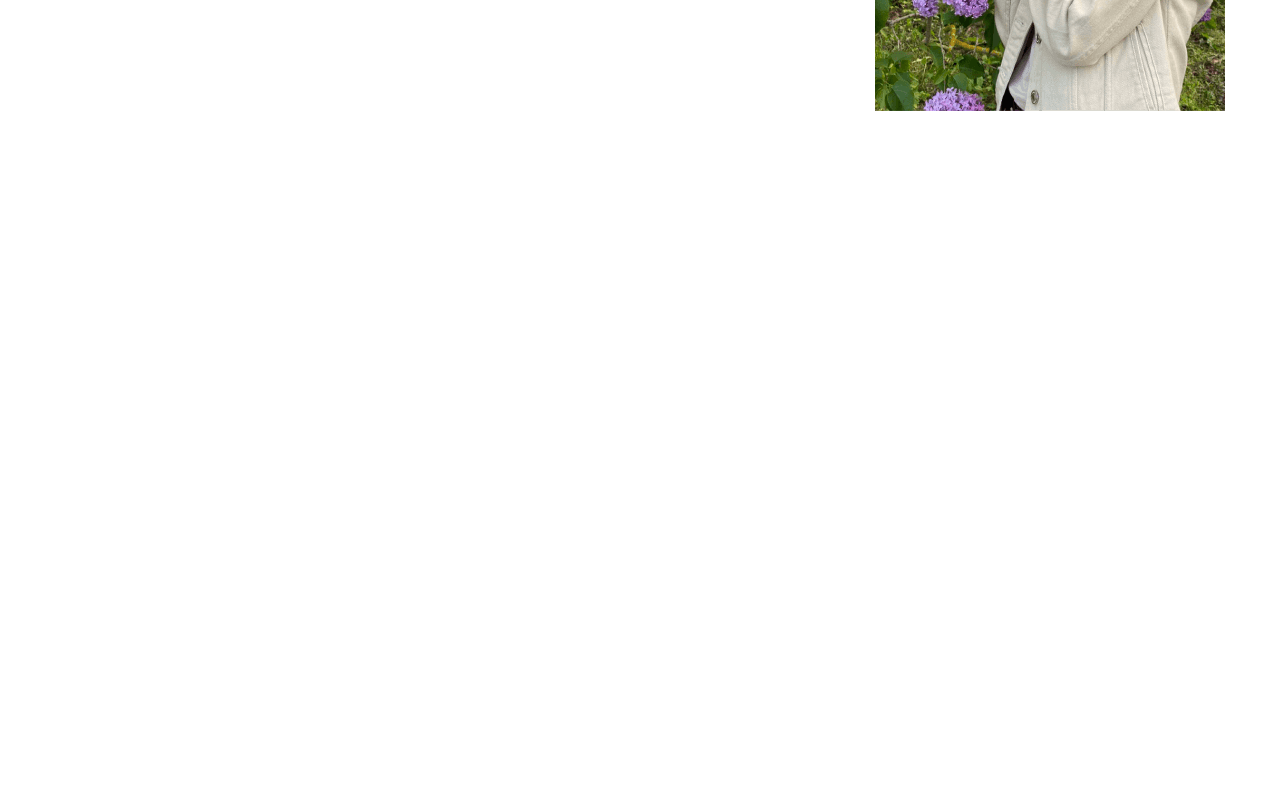
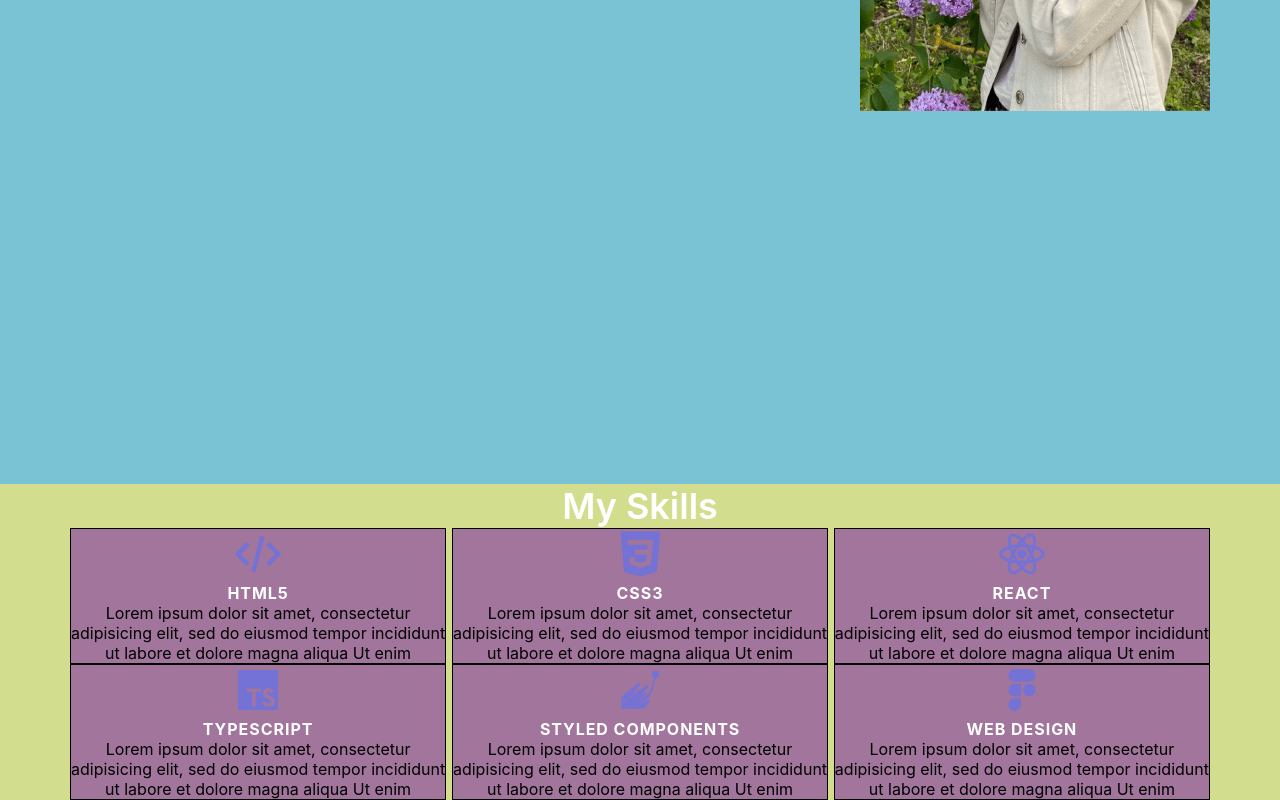
Before and after one commit to Yofukashiya/PortfolioWebsite, a React (Vite) app: page / in a window 1280 px wide. Shown: the part 368-1168 px from the top of the page. Before the commit the page ends 800 px from the top, so only its background shows below. Built offline with nearby package versions, Linux system fonts and the light colour scheme.

Commit message:
Add Skills section to App and enhance global CSS styles

```diff
--- a/src/App.tsx
+++ b/src/App.tsx
@@ -1,12 +1,13 @@
-import styled from "styled-components";
 import { Header } from "./layout/header/Header";
 import { Main } from "./layout/sections/main/Main";
+import { Skills } from "./layout/sections/skills/Skills";
 
 function App() {
 	return (
 		<div className="App">
 			<Header />
 			<Main />
+			<Skills />
 		</div>
 	);
 }
--- /dev/null
+++ b/src/components/SectionTitle.tsx
@@ -0,0 +1,8 @@
+import styled from "styled-components";
+
+export const SectionTitle = styled.h2`
+	font-weight: 600;
+	font-size: 36px;
+	color: #fff;
+	text-align: center;
+`;
--- a/src/components/icon/Icon.tsx
+++ b/src/components/icon/Icon.tsx
@@ -1,5 +1,3 @@
-import React from "react";
-import styled from "styled-components";
 import IconsSprite from "../../assets/images/icons-sprite.svg";
 
 type IconPropsType = {
--- a/src/components/logo/Logo.tsx
+++ b/src/components/logo/Logo.tsx
@@ -1,5 +1,3 @@
-import React from "react";
-import styled from "styled-components";
 import { Icon } from "../icon/Icon";
 
 export const Logo = () => {
--- a/src/index.css
+++ b/src/index.css
@@ -1,13 +1,29 @@
+*,
+*::before,
+*::after {
+	box-sizing: border-box;
+}
+
+h1,
+h2,
+h3,
+h4,
+h5,
+h6,
+p {
+	margin: 0;
+}
+
 body {
-  margin: 0;
-  font-family: -apple-system, BlinkMacSystemFont, 'Segoe UI', 'Roboto', 'Oxygen',
-  'Ubuntu', 'Cantarell', 'Fira Sans', 'Droid Sans', 'Helvetica Neue',
-  sans-serif;
-  -webkit-font-smoothing: antialiased;
-  -moz-osx-font-smoothing: grayscale;
+	margin: 0;
+	font-family: -apple-system, BlinkMacSystemFont, "Segoe UI", "Roboto",
+		"Oxygen", "Ubuntu", "Cantarell", "Fira Sans", "Droid Sans",
+		"Helvetica Neue", sans-serif;
+	-webkit-font-smoothing: antialiased;
+	-moz-osx-font-smoothing: grayscale;
 }
 
 code {
-  font-family: source-code-pro, Menlo, Monaco, Consolas, 'Courier New',
-  monospace;
+	font-family: source-code-pro, Menlo, Monaco, Consolas, "Courier New",
+		monospace;
 }
--- a/src/layout/header/Header.tsx
+++ b/src/layout/header/Header.tsx
@@ -1,4 +1,3 @@
-import React from "react";
 import styled from "styled-components";
 import { Logo } from "../../components/logo/Logo";
 import { Menu } from "../../components/menu/Menu";
--- a/src/layout/sections/main/Main.tsx
+++ b/src/layout/sections/main/Main.tsx
@@ -1,4 +1,3 @@
-import React from "react";
 import styled from "styled-components";
 import photo from "../../../assets/images/Photo.webp";
 import { FlexWrapper } from "../../../components/FlexWrapper";
@@ -6,7 +5,7 @@ import { Container } from "../../../components/Container";
 
 export const Main = () => {
 	return (
-		<div>
+		<StyledMain>
 			<Container>
 				<FlexWrapper
 					direction="row"
@@ -23,12 +22,18 @@ export const Main = () => {
 					</div>
 				</FlexWrapper>
 			</Container>
-		</div>
+		</StyledMain>
 	);
 };
+
+const StyledMain = styled.section`
+	background-color: rgb(122, 195, 213);
+	height: 100vh;
+`;
 
 const StyledImg = styled.img`
 	width: 350px;
 	height: 430px;
 	object-fit: cover;
+	display: block;
 `;
--- /dev/null
+++ b/src/layout/sections/skills/Skills.tsx
@@ -0,0 +1,51 @@
+import styled from "styled-components";
+import { Container } from "../../../components/Container";
+import { FlexWrapper } from "../../../components/FlexWrapper";
+import { SectionTitle } from "../../../components/SectionTitle";
+import { Skill } from "./skill/Skill";
+
+export const Skills = () => {
+	return (
+		<StyledSkills>
+			<Container>
+				<SectionTitle>My Skills</SectionTitle>
+				<FlexWrapper wrap="wrap" justify="space-between" align="center">
+					<Skill
+						iconId="html"
+						title="html5"
+						description="Lorem ipsum dolor sit amet, consectetur adipisicing elit, sed do eiusmod tempor incididunt ut labore et dolore magna aliqua Ut enim"
+					></Skill>
+					<Skill
+						iconId="css"
+						title="css3"
+						description="Lorem ipsum dolor sit amet, consectetur adipisicing elit, sed do eiusmod tempor incididunt ut labore et dolore magna aliqua Ut enim"
+					></Skill>
+					<Skill
+						iconId="react"
+						title="react"
+						description="Lorem ipsum dolor sit amet, consectetur adipisicing elit, sed do eiusmod tempor incididunt ut labore et dolore magna aliqua Ut enim"
+					></Skill>
+					<Skill
+						iconId="typescript"
+						title="typescript"
+						description="Lorem ipsum dolor sit amet, consectetur adipisicing elit, sed do eiusmod tempor incididunt ut labore et dolore magna aliqua Ut enim"
+					></Skill>
+					<Skill
+						iconId="styled-components"
+						title="Styled Components"
+						description="Lorem ipsum dolor sit amet, consectetur adipisicing elit, sed do eiusmod tempor incididunt ut labore et dolore magna aliqua Ut enim"
+					></Skill>
+					<Skill
+						iconId="figma"
+						title="Web Design"
+						description="Lorem ipsum dolor sit amet, consectetur adipisicing elit, sed do eiusmod tempor incididunt ut labore et dolore magna aliqua Ut enim"
+					></Skill>
+				</FlexWrapper>
+			</Container>
+		</StyledSkills>
+	);
+};
+
+const StyledSkills = styled.section`
+	background-color: rgb(211, 221, 142);
+`;
--- /dev/null
+++ b/src/layout/sections/skills/skill/Skill.tsx
@@ -0,0 +1,32 @@
+import styled from "styled-components";
+import { Icon } from "../../../../components/icon/Icon";
+
+type SkillPropsType = {
+	iconId: string;
+	title: string;
+	description: string;
+};
+
+export const Skill = (props: SkillPropsType) => {
+	return (
+		<StyledSkill>
+			<Icon iconId={props.iconId} />
+			<SkillTitle>{props.title}</SkillTitle>
+			<SkillDescription>{props.description}</SkillDescription>
+		</StyledSkill>
+	);
+};
+
+const StyledSkill = styled.div`
+	width: 33%;
+	background-color: rgb(161, 117, 156);
+	border: 1px solid black;
+`;
+const SkillTitle = styled.h3`
+	font-weight: 700;
+	font-size: 16px;
+	letter-spacing: 0.06em;
+	text-transform: uppercase;
+	color: #fff;
+`;
+const SkillDescription = styled.p``;
```
